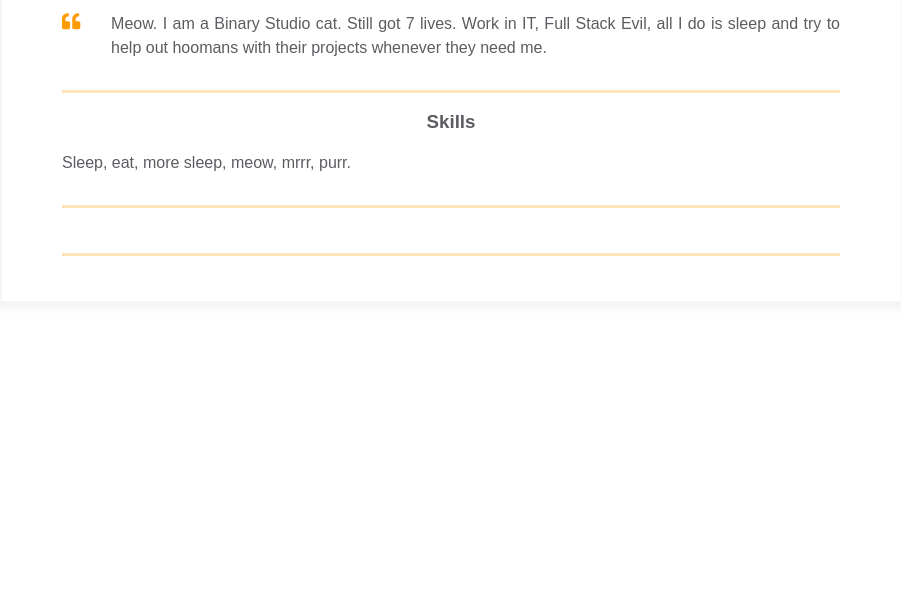
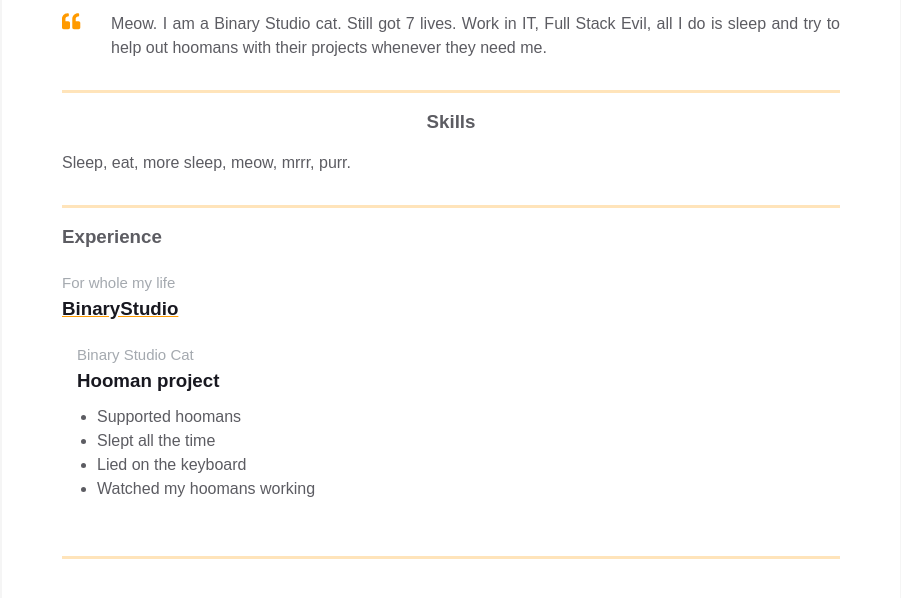
Before and after one commit to Endzelisp/homepage, a plain HTML site: page index.html in a window 1280 px wide. Shown: the part 338-936 px from the top of the page, without its empty margins (189-1090 px from the left). Before the commit the page ends 800 px from the top, so only its background shows below. Drawn offline with Linux system fonts and the light colour scheme.

Commit message:
Add experience dummy content

```diff
--- a/index.html
+++ b/index.html
@@ -85,7 +85,26 @@
           <div class="container">
             <div class="resume__block">
               <div class="main-info fh">
-                <div class="experiences"></div>
+                <div class="experiences">
+                  <h3 class="experiences__header">Experience</h3>
+                  <div class="experiences__company">
+                    <div class="experiences__company-header">
+                      <span class="experiences__company-header-durability">For whole my life</span>
+                      <h3 class="experiences__company-header-name">BinaryStudio</h3>
+                    </div>
+
+                    <div class="experiences__company-project">
+                      <span class="experiences__company-project-role"> Binary Studio Cat </span>
+                      <h3 class="experiences__company-project-name">Hooman project</h3>
+                      <ul class="experiences__company-project-responsibilities">
+                        <li>Supported hoomans</li>
+                        <li>Slept all the time</li>
+                        <li>Lied on the keyboard</li>
+                        <li>Watched my hoomans working</li>
+                      </ul>
+                    </div>
+                  </div>
+                </div>
 
                 <div class="additional-info fv"></div>
               </div>
```
